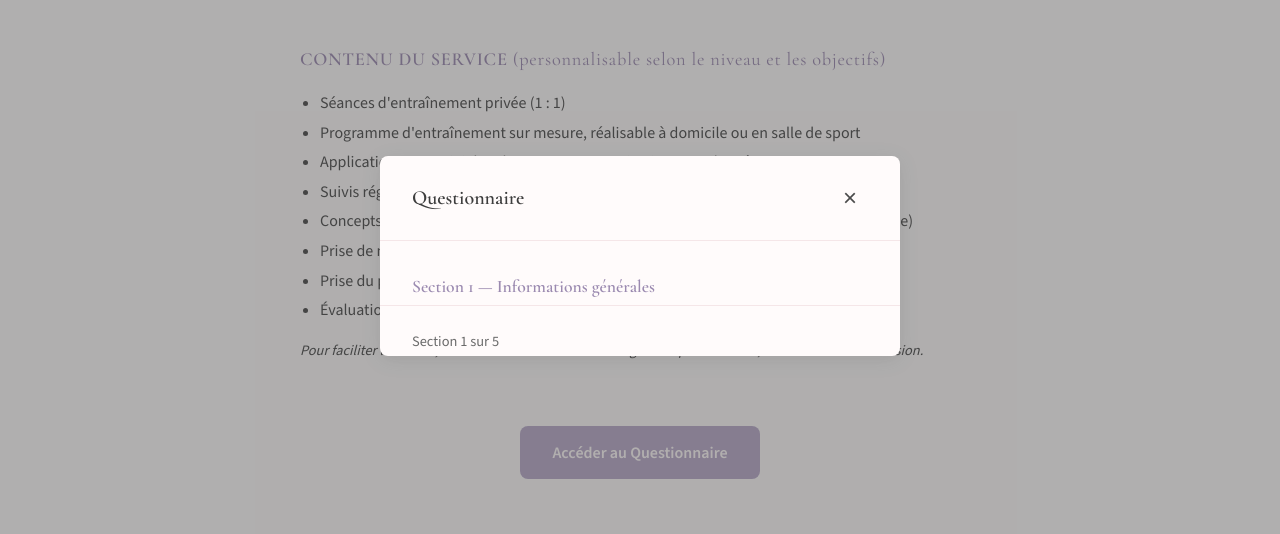
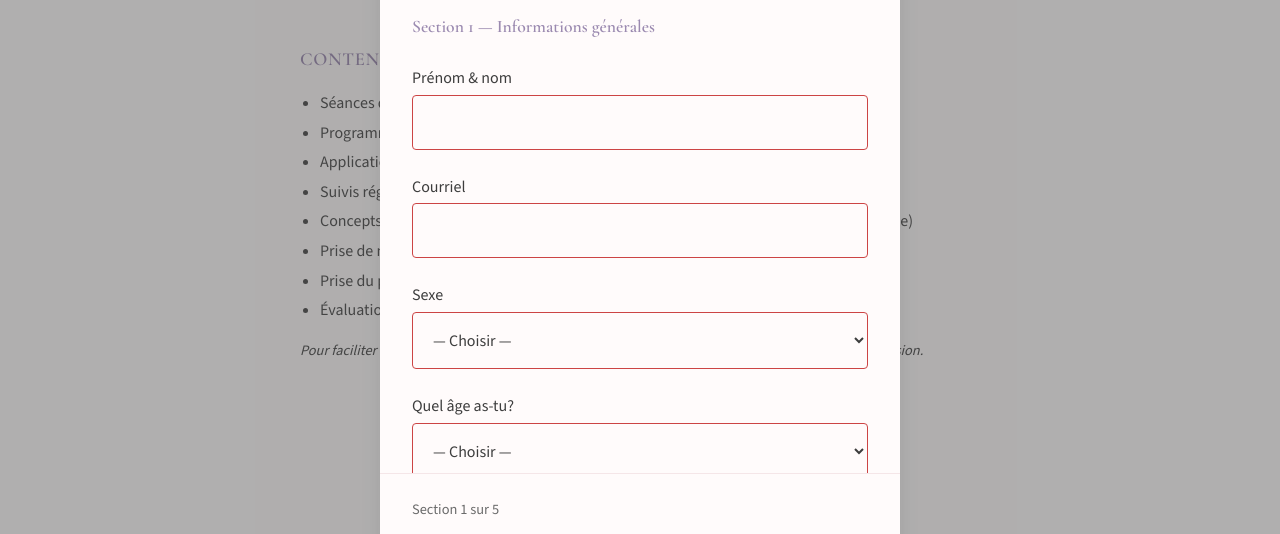
Before and after one commit to aibudoptimization/eliane-aunaturel, a plain HTML site: page index.html in a window 1280 px wide. Both pictures are taken after a click on the button "Accéder au Questionnaire". Shown: the part 899-1433 px from the top of the page. Drawn offline with nearby package versions, Linux system fonts and the light colour scheme.

Commit message:
Fix modal size: set panel height 90vh so questionnaire content is visible
Co-authored-by: Cursor <cursoragent@cursor.com>

```diff
--- a/styles.css
+++ b/styles.css
@@ -193,8 +193,9 @@ body {
   position: relative;
   width: 100%;
   max-width: 520px;
+  height: 90vh;
   max-height: 90vh;
-  min-height: 200px;
+  min-height: 280px;
   background: var(--color-white);
   border-radius: var(--radius);
   box-shadow: var(--shadow);
```
